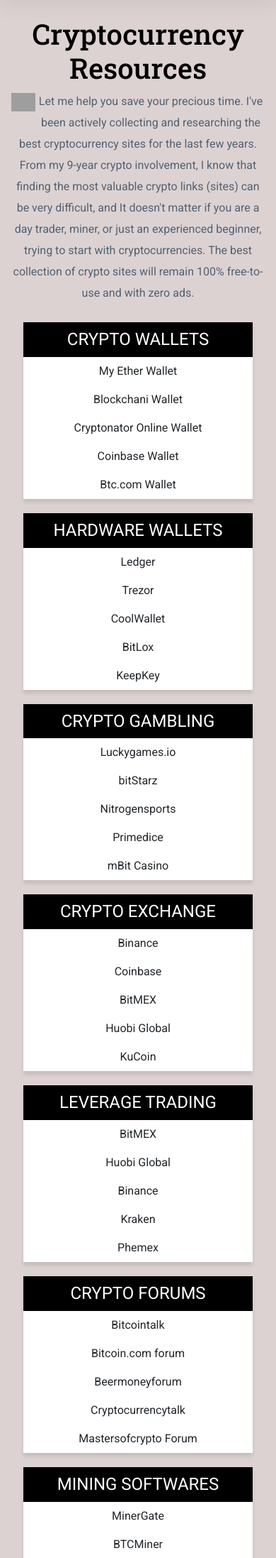
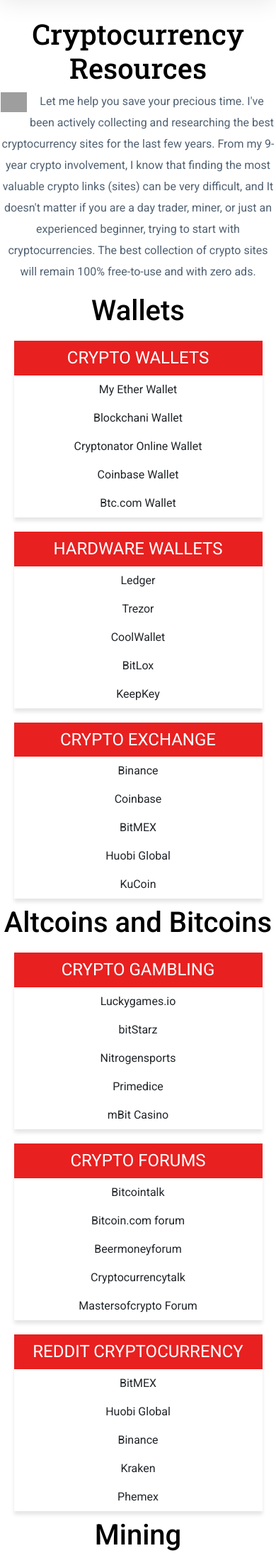
Before and after one commit to Spraneethnagu/WhaleTrade, a Django app: page /resources/ in a window 390 px wide. Shown: the part 87-2282 px from the top of the page at 71% size. Run offline with Django 3.2, Linux system fonts and the light colour scheme; parts of the project's set-up code (start-up, migrations or seed data) failed here and were passed over; some libraries are stand-ins or nearby versions; grey boxes are pictures that could not be loaded.

Commit message:
Resources Changes

```diff
--- a/RssFeed/static/css/style3.css
+++ b/RssFeed/static/css/style3.css
@@ -6,8 +6,8 @@
     font-family: 'Roboto';
 }
 
-h1.res-h1 {
-    background-color: #000000;
+h3.res-h1 {
+    background-color: #e82020;
     color: white;
     padding: 10px 20px;
     margin: 0;
@@ -29,7 +29,7 @@ ul.res-ul li {
 }
 
 .body1 {
-    background: rgb(221, 210, 210);
+    background: rgb(255, 255, 255);
     padding-bottom: 20px;
 }
 
--- a/RssFeed/templates/resources.html
+++ b/RssFeed/templates/resources.html
@@ -1,18 +1,32 @@
 {% extends 'base.html' %} {% load static %} {% block body %}
+
+
 <div class="body1">
+          <div class="row text-center" >
+
     <div class="container">
+
+
+
+
         <div id="resource-head" class="text-center pt-4 mb-3">
             <h1>Cryptocurrency Resources</h1>
             <p class="float-left bit-img-cls"><img class="bitcoin-img" src="{% static '/img/news/bitcoin.png' %}"></p>
             <p>Let me help you save your precious time. I've been actively collecting and researching the best cryptocurrency sites for the last few years. From my 9-year crypto involvement, I know that finding the most valuable crypto links (sites) can
                 be very difficult, and It doesn't matter if you are a day trader, miner, or just an experienced beginner, trying to start with cryptocurrencies. The best collection of crypto sites will remain 100% free-to-use and with zero ads.</p>
+        </div>
 
-        </div>
+
+
+
+      <!--ROW ONE-->
+      <h1>  Wallets </h1>
         <div class="row text-center">
+
+
             <div class="col-12 col-md-4">
                 <div class="container1">
-                    <h1 class="res-h1"><span>Crypto Wallets</span> </h1>
-
+                    <h3 class="res-h1"><span>Crypto Wallets</span> </h3>
                     <ul class="res-ul">
                         {% for i in c_wallets %}
                         <a>
@@ -21,186 +35,190 @@
                         {% endfor %}
                     </ul>
                 </div>
+            </div>
 
-            </div>
             <div class="col-12 col-md-4">
                 <div class="container1">
-                    <h1 class="res-h1">Hardware Wallets </h1>
-
+                    <h3 class="res-h1">Hardware Wallets </h3>
                     <ul class="res-ul">
                         {% for i in h_wallets %}
                         <a>
                             <li> {{i.name}} </li>
                         </a>
                         {% endfor %}
-
                     </ul>
                 </div>
+            </div>
 
-            </div>
             <div class="col-12 col-md-4">
                 <div class="container1">
-                    <h1 class="res-h1">Crypto Gambling </h1>
+                    <h3 class="res-h1">Crypto Exchange </h3>
+                    <ul class="res-ul">
+                        {% for i in c_exchanges %}
+                        <a>
+                            <li> {{i.name}} </li>
+                        </a>
+                        {% endfor %}
+                    </ul>
+                </div>
+            </div>
+            </div>
 
+
+
+          <!-- ROW TWO-->
+          <h1>Altcoins and Bitcoins</h1>
+             <div class="row text-center">
+
+
+            <div class="col-12 col-md-4">
+                <div class="container1">
+                    <h3 class="res-h1">Crypto Gambling </h3>
                     <ul class="res-ul">
                         {% for i in c_gambling %}
                         <a>
                             <li> {{i.name}} </li>
                         </a>
                         {% endfor %}
-
                     </ul>
                 </div>
+            </div>
 
-            </div>
 
             <div class="col-12 col-md-4">
                 <div class="container1">
-                    <h1 class="res-h1">Crypto Exchange </h1>
-
+                    <h3 class="res-h1">Crypto Forums </h3>
                     <ul class="res-ul">
-                        {% for i in c_exchanges %}
+                        {% for i in c_forums %}
                         <a>
                             <li> {{i.name}} </li>
                         </a>
                         {% endfor %}
-
                     </ul>
                 </div>
+            </div>
 
-            </div>
 
             <div class="col-12 col-md-4">
                 <div class="container1">
-                    <h1 class="res-h1">Leverage Trading </h1>
-
+                    <h3 class="res-h1">Reddit Cryptocurrency  </h3><!--(Leverage Trading) -->
                     <ul class="res-ul">
                         {% for i in l_trading %}
                         <a>
                             <li> {{i.name}} </li>
                         </a>
                         {% endfor %}
-
                     </ul>
                 </div>
+            </div>
+            </div>
 
-            </div>
+
+
+          <!--ROW THREE-->
+            <h1> Mining</h1><br>
+            <div class="row text-center">
 
             <div class="col-12 col-md-4">
                 <div class="container1">
-                    <h1 class="res-h1">Crypto Forums </h1>
-
-                    <ul class="res-ul">
-                        {% for i in c_forums %}
-                        <a>
-                            <li> {{i.name}} </li>
-                        </a>
-                        {% endfor %}
-
-                    </ul>
-                </div>
-
-            </div>
-
-            <div class="col-12 col-md-4">
-                <div class="container1">
-                    <h1 class="res-h1">Mining Softwares </h1>
-
+                    <h3 class="res-h1">Mining Softwares </h3>
                     <ul class="res-ul">
                         {% for i in b_mining_software %}
                         <a>
                             <li> {{i.name}} </li>
                         </a>
                         {% endfor %}
-
                     </ul>
                 </div>
+            </div>
 
-            </div>
 
             <div class="col-12 col-md-4">
                 <div class="container1">
-                    <h1 class="res-h1">Mining Pools </h1>
-
+                    <h3 class="res-h1">Mining Pools </h3>
                     <ul class="res-ul">
                         {% for i in m_pools %}
                         <a>
                             <li> {{i.name}} </li>
                         </a>
                         {% endfor %}
-
                     </ul>
                 </div>
+            </div>
 
-            </div>
 
             <div class="col-12 col-md-4">
                 <div class="container1">
-                    <h1 class="res-h1">Coin Tracking </h1>
-
+                    <h3 class="res-h1">Coin Tracking </h3>
                     <ul class="res-ul">
                         {% for i in c_tracking %}
                         <a>
                             <li> {{i.name}} </li>
                         </a>
                         {% endfor %}
-
                     </ul>
                 </div>
+            </div>
+            </div>
 
-            </div>
+             <!--ROW FOUR-->
+             <h1> Something else</h1>
+             <div class="row text-center">
+
 
             <div class="col-12 col-md-4">
                 <div class="container1">
-                    <h1 class="res-h1">Charting </h1>
-
+                    <h3 class="res-h1">Charting </h3>
                     <ul class="res-ul">
                         {% for i in charting %}
                         <a>
                             <li> {{i.name}} </li>
                         </a>
                         {% endfor %}
-
                     </ul>
                 </div>
+            </div>
 
-            </div>
 
             <div class="col-12 col-md-4">
                 <div class="container1">
-                    <h1 class="res-h1">Upcoming ICO </h1>
-
+                    <h3 class="res-h1">Upcoming ICO </h3>
                     <ul class="res-ul">
                         {% for i in u_ico %}
                         <a>
                             <li> {{i.name}} </li>
                         </a>
                         {% endfor %}
-
                     </ul>
                 </div>
+            </div>
 
-            </div>
 
             <div class="col-12 col-md-4">
                 <div class="container1">
-                    <h1 class="res-h1">Airdrops </h1>
-
+                    <h3 class="res-h1">Airdrops </h3>
                     <ul class="res-ul">
                         {% for i in airdrops %}
                         <a>
                             <li> {{i.name}} </li>
                         </a>
                         {% endfor %}
-
                     </ul>
                 </div>
-
             </div>
-        </div>
+          </div>
+              </div>
     </div>
 </div>
 
 
 
+
+
+
+
+
+
+
+
 {% endblock %}
```
